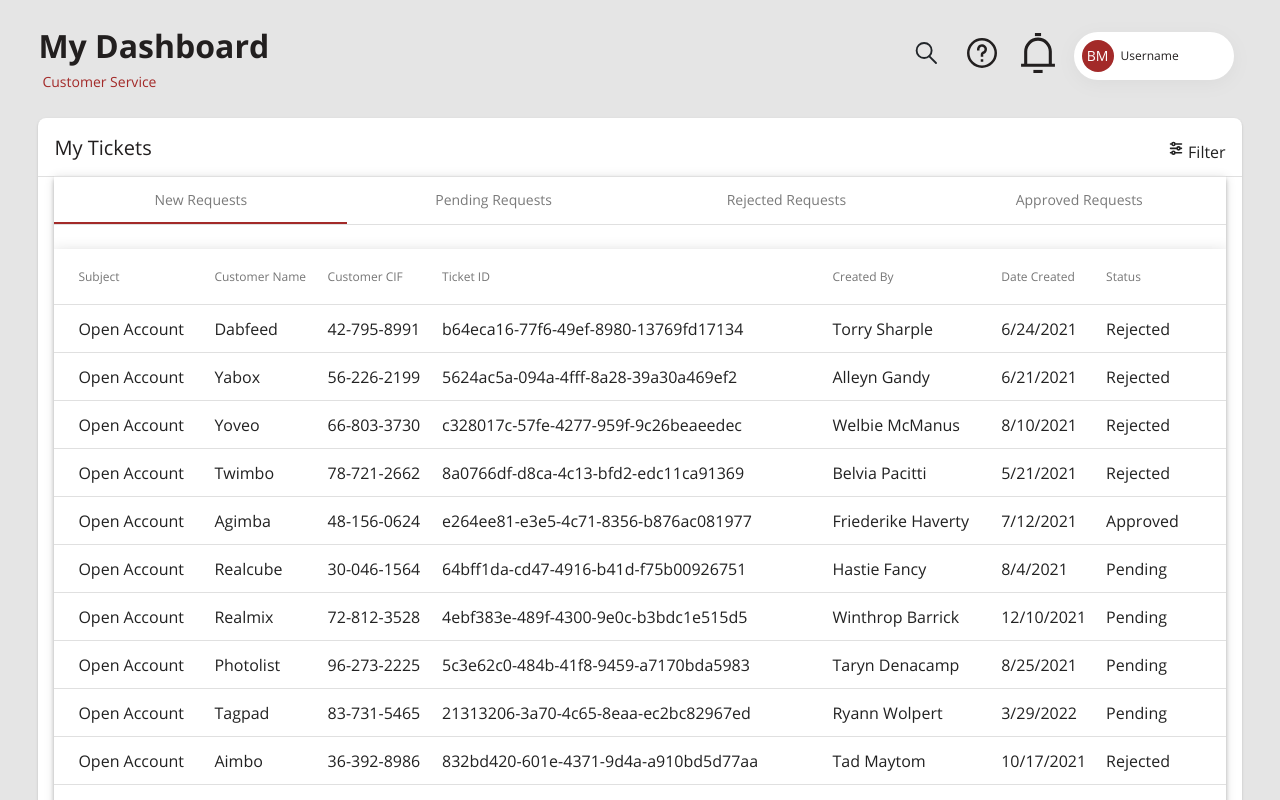
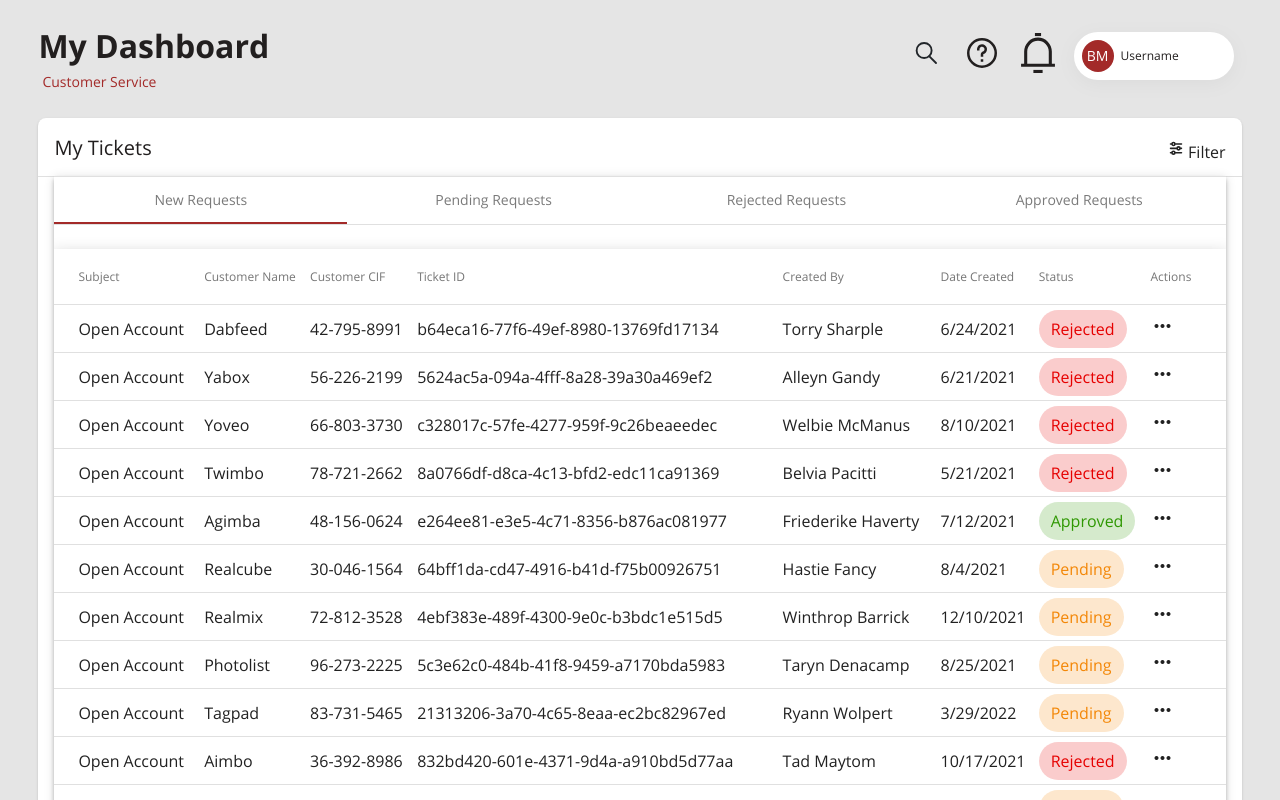
Before and after one commit to AbhishekSinghKushwaha/CIBBackofficeMicroFrontEnd, an Angular app: page /dashboard in a window 1280 px wide. Shown: the top 800 px of the page. Built offline with nearby package versions, Linux system fonts and the light colour scheme.

Commit message:
Status styling on tickets and navigation of action

```diff
--- a/src/app/modules/main/dashboard/tickets/tickets.component.html
+++ b/src/app/modules/main/dashboard/tickets/tickets.component.html
@@ -67,7 +67,24 @@
             <!-- Symbol Column -->
             <ng-container matColumnDef="status">
               <th mat-header-cell *matHeaderCellDef>Status</th>
-              <td mat-cell *matCellDef="let element">{{ element.status }}</td>
+              <td mat-cell *matCellDef="let element">
+                <span *ngIf="element.status === 'Approved'" class="approved">{{
+                  element.status
+                }}</span>
+                <span *ngIf="element.status === 'Rejected'" class="rejected">{{
+                  element.status
+                }}</span>
+                <span *ngIf="element.status === 'Pending'" class="pending">{{
+                  element.status
+                }}</span>
+              </td>
+            </ng-container>
+
+            <ng-container matColumnDef="action">
+              <th mat-header-cell *matHeaderCellDef>Actions</th>
+              <td mat-cell *matCellDef="let element">
+                <mat-icon (click)="action()">more_horiz</mat-icon>
+              </td>
             </ng-container>
 
             <tr mat-header-row *matHeaderRowDef="displayedColumns"></tr>
--- a/src/app/modules/main/dashboard/tickets/tickets.component.scss
+++ b/src/app/modules/main/dashboard/tickets/tickets.component.scss
@@ -1,3 +1,24 @@
 table {
     width: 100%;
 }
+
+.approved {
+    background: rgba(47, 152, 3, 0.2);
+    border-radius: 32px;
+    color: #2F9803;
+    padding: 8px 12px;
+}
+
+.rejected {
+    background: rgba(230, 0, 0, 0.2);
+    border-radius: 22px;
+    color: var(--red);
+    padding: 8px 12px;
+}
+
+.pending {
+    background: rgba(243, 135, 7, 0.2);
+    border-radius: 22px;
+    color: var(--orange);
+    padding: 8px 12px;
+}
--- a/src/app/modules/main/dashboard/tickets/tickets.component.ts
+++ b/src/app/modules/main/dashboard/tickets/tickets.component.ts
@@ -2,6 +2,7 @@ import { UpperCasePipe } from '@angular/common';
 import { Component, OnInit, ViewChild } from '@angular/core';
 import { MatPaginator } from '@angular/material/paginator';
 import { MatTableDataSource } from '@angular/material/table';
+import { Router } from '@angular/router';
 import { ELEMENT_DATA } from 'src/app/core/contansts/tickets.mockdata';
 import { TableCustomColumns } from 'src/app/shared/components/datatable/custom-column.component';
 import { dataSource } from 'src/app/shared/components/datatable/table.datasource';
@@ -33,7 +34,8 @@ export class TicketsComponent implements OnInit {
     'ticketID',
     'createdBy',
     'dateCreated',
-    'status'
+    'status',
+    'action'
   ];
   dataSource = new MatTableDataSource(ELEMENT_DATA);
 
@@ -43,9 +45,13 @@ export class TicketsComponent implements OnInit {
     this.dataSource.paginator = this.paginator;
   }
 
-  constructor() {
+  constructor(private router: Router) {
     this.headers = ['id', 'name'];
   }
 
   ngOnInit(): void {}
+
+  action() {
+    this.router.navigate(['/customer-services']);
+  }
 }
```
